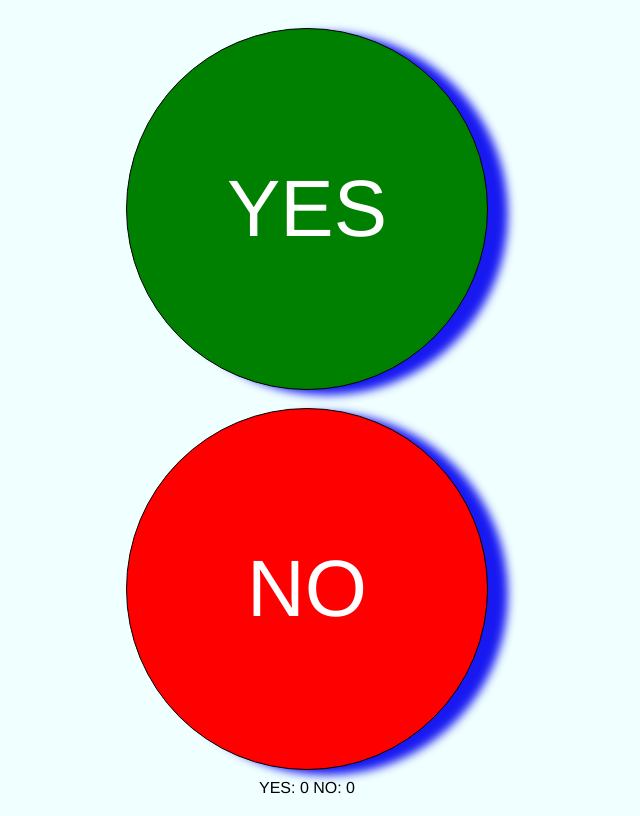
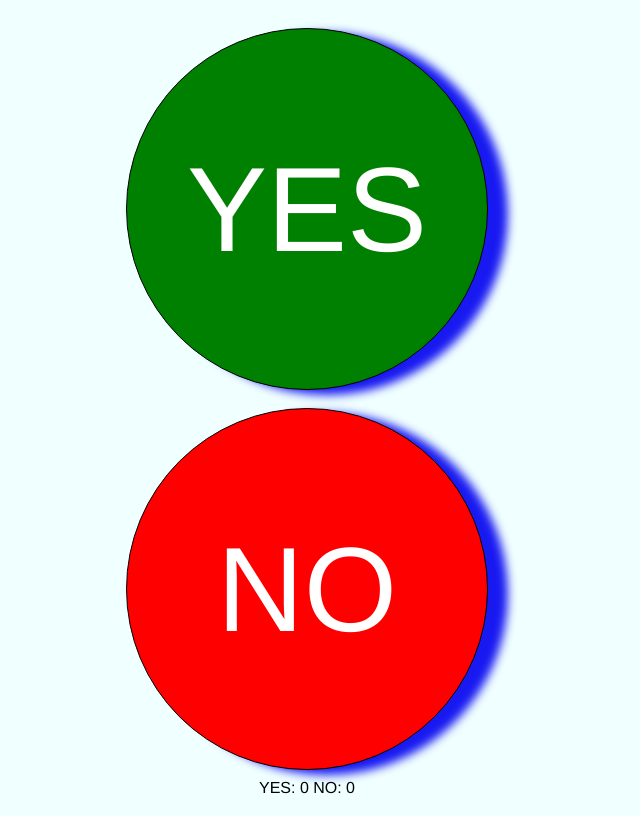
Before and after one commit to ngolebiewski/yes-no-button, a plain HTML site: page index.html in a window 1280 px wide. Shown: the whole page, without its empty margins (101-741 px from the left). Drawn offline with Linux system fonts and the light colour scheme.

Commit message:
yes no update

```diff
--- a/style.css
+++ b/style.css
@@ -39,9 +39,8 @@ div {
   justify-content: center;
   align-items: center;
   color: white;
-  font-size: 10vh;
+  font-size: 15vh;
   box-shadow:  20px 5px 10px rgba(0, 0, 240, .9);
-  text-outline: 3px black solid;
 }
 
 #yes-circle {
```
Also changed, not shown: 1 other file.
